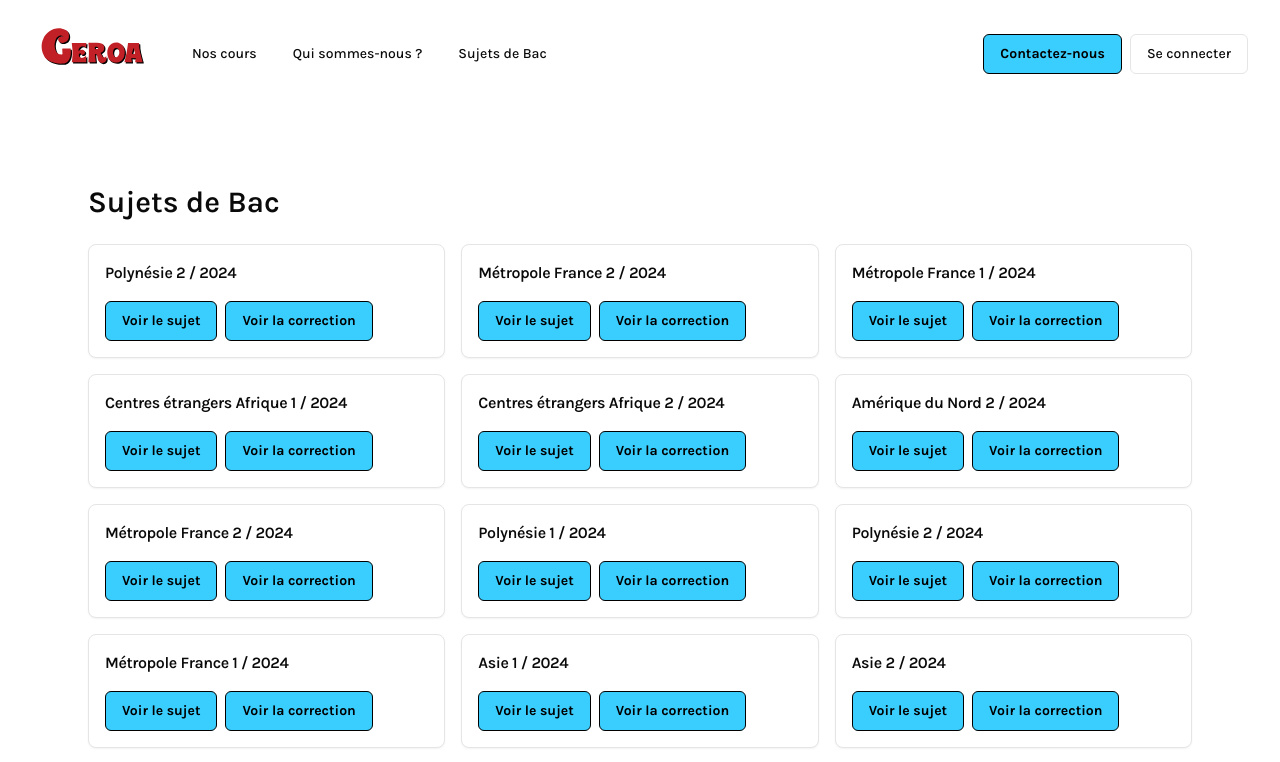
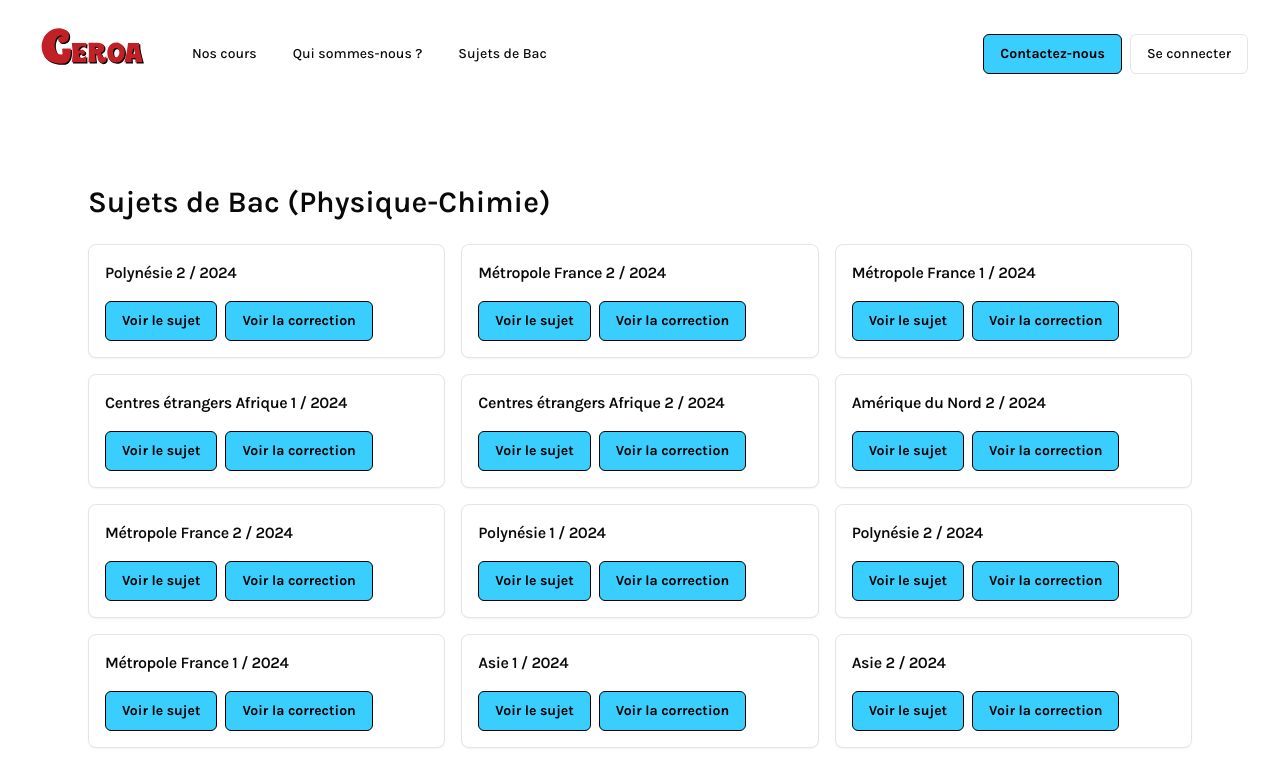
Before and after one commit to clemencefrz/cours-geroa, a Next.js app: page /sujets-de-bac in a window 1280 px wide. Shown: the top 762 px of the page. Built offline with nearby package versions, Linux system fonts and the light colour scheme.

Commit message:
améliorer le nom

```diff
--- a/src/app/sujets-de-bac/page.tsx
+++ b/src/app/sujets-de-bac/page.tsx
@@ -36,7 +36,7 @@ export default async function Page() {
 
   return (
     <div className="px-6 py-10 max-w-6xl mx-auto">
-      <h1 className="text-3xl font-semibold mb-6">Sujets de Bac</h1>
+      <h1 className="text-3xl font-semibold mb-6">Sujets de Bac (Physique-Chimie)</h1>
       {sujets.length === 0 ? (
         <p>Aucun sujet disponible.</p>
       ) : (
```
